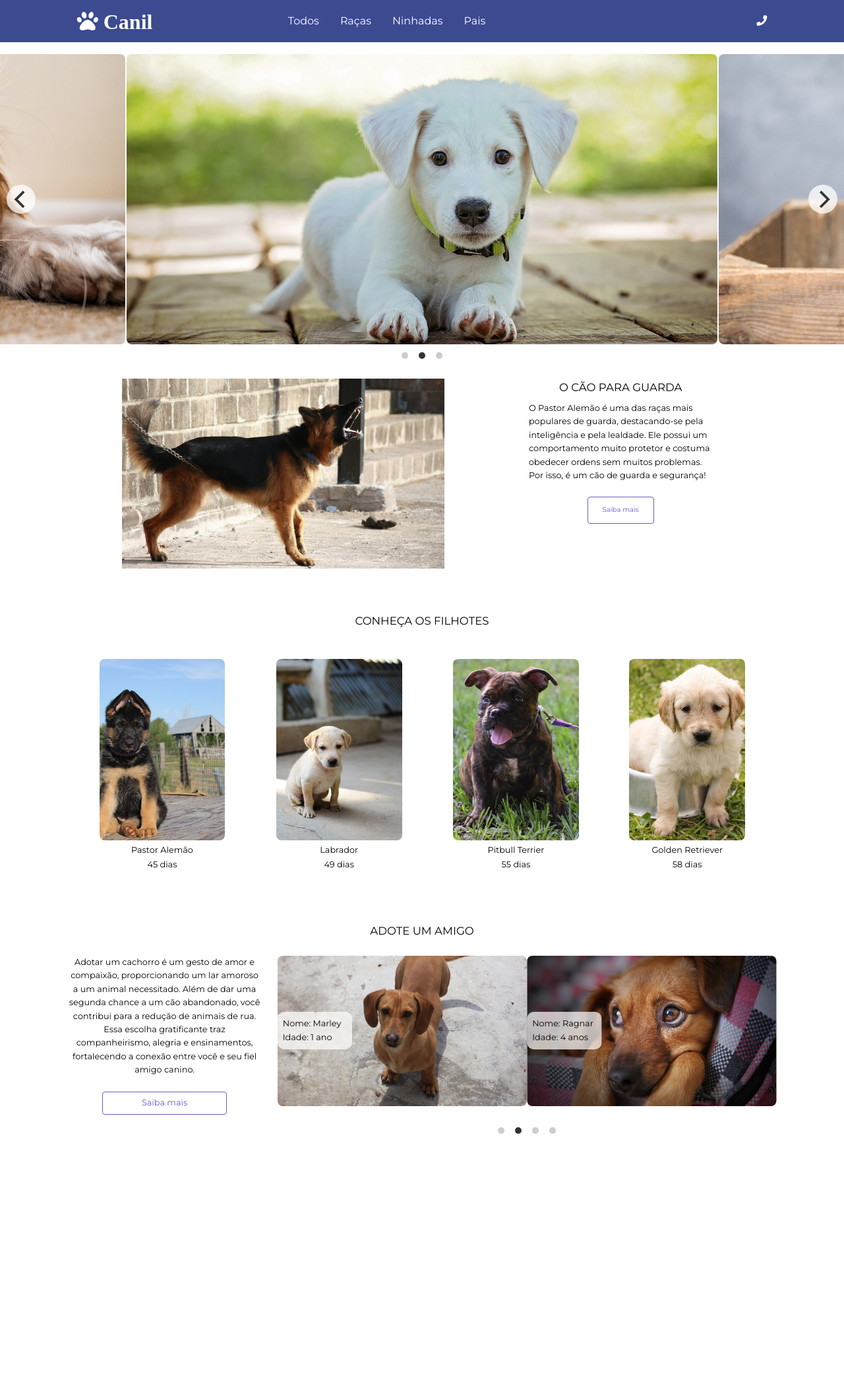
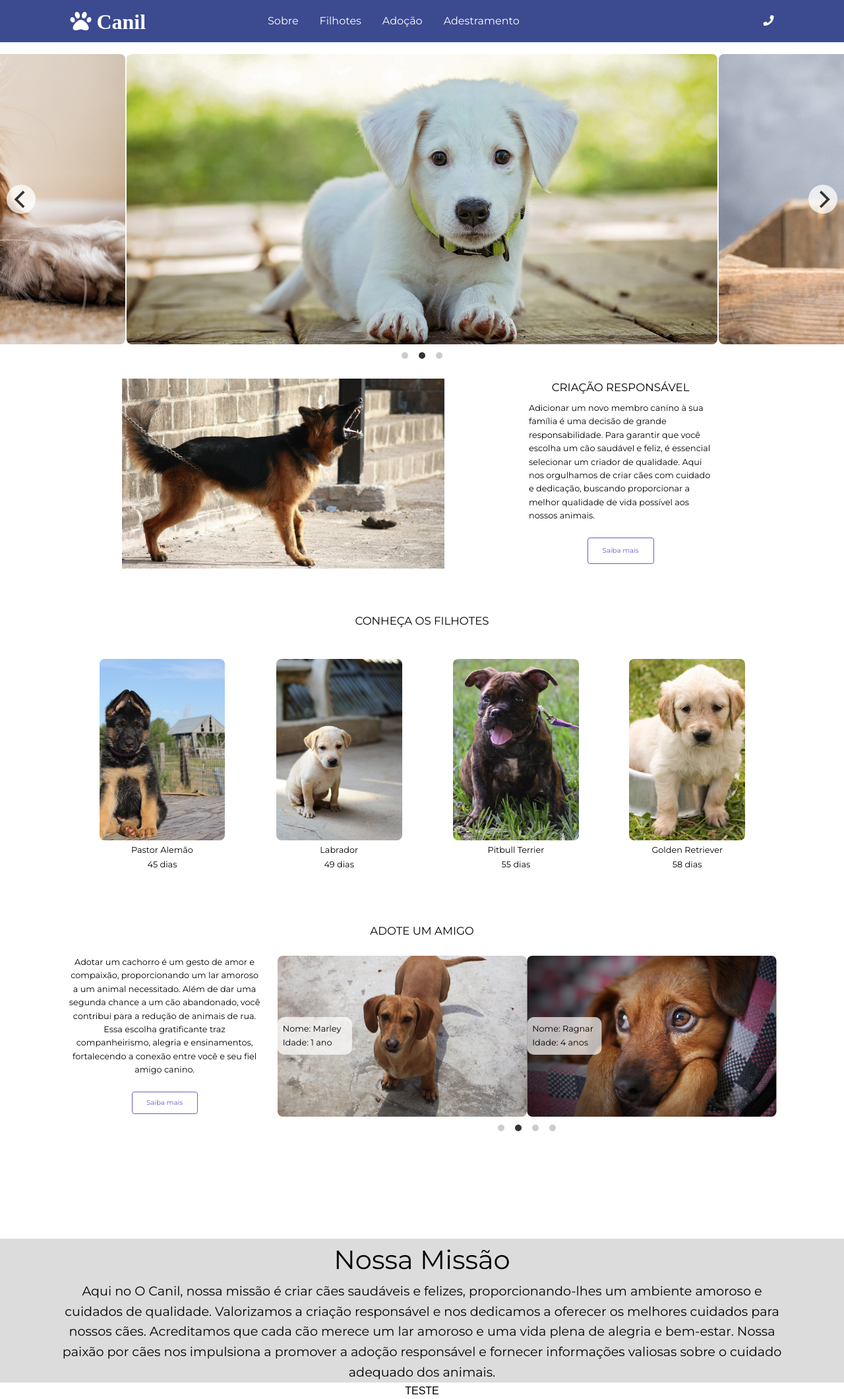
Before and after one commit to ArthurSantos19/shop-front, a plain HTML site: page index.html in a window 1280 px wide. Shown: the whole page at 66% size. Before the commit the page ends 1798 px from the top, so only its background shows below. Drawn offline with nearby package versions, Linux system fonts and the light colour scheme.

Commit message:
Começando section missão e footer.

```diff
--- a/index.html
+++ b/index.html
@@ -17,18 +17,18 @@
     <header class="header">
         <div class="logo-container"><i class="fas fa-paw"> Canil</i></div>
         <nav class="menu-container">
-            <a>Todos</a>
-            <a>Raças</a>
-            <a>Ninhadas</a>
-            <a>Pais</a>
+            <a>Sobre</a>
+            <a>Filhotes</a>
+            <a>Adoção</a>
+            <a>Adestramento</a>
         </nav>
         <div><i class="fas fa-bars"></i></div>
         <div class="menu-mobile-container">
 
             <div class="menu-mobile">
-                <a>Todos</a>
-                <a>Raças</a>
-                <a>Ninhadas</a>
+                <a>Sobre</a>
+                <a>Filhotes</a>
+                <a>Adoção</a>
                 <a>Pais</a>
                 <button class="buttoncontato">Entre em contato</button>
             </div>
@@ -48,9 +48,9 @@
     <section class="info-container">
         <div class="image-info" style="background-image: url(assets/pastor.jpg);"></div>
         <div class="more-info">
-            <h2>O CÃO PARA GUARDA</h2>
+            <h2>CRIAÇÃO RESPONSÁVEL</h2>
             <div class="text-div">
-                <p>O Pastor Alemão é uma das raças mais populares de guarda, destacando-se pela inteligência e pela lealdade. Ele possui um comportamento muito protetor e costuma obedecer ordens sem muitos problemas. Por isso, é um cão de guarda e segurança!</p>
+                <p>Adicionar um novo membro canino à sua família é uma decisão de grande responsabilidade. Para garantir que você escolha um cão saudável e feliz, é essencial selecionar um criador de qualidade. Aqui nos orgulhamos de criar cães com cuidado e dedicação, buscando proporcionar a melhor qualidade de vida possível aos nossos animais.</p>
             </div>
 
             <button class="button-contain">Saiba mais</button>
@@ -102,10 +102,19 @@
             </div>
         </div>
    </section>
+   <section class="about-container">
+        <div class="about-content">
+            <h2>Nossa Missão</h2>
+            <p>Aqui no O Canil, nossa missão é criar cães saudáveis e felizes, proporcionando-lhes um ambiente amoroso e cuidados de qualidade. Valorizamos a criação responsável e nos dedicamos a oferecer os melhores cuidados para nossos cães. Acreditamos que cada cão merece um lar amoroso e uma vida plena de alegria e bem-estar. Nossa paixão por cães nos impulsiona a promover a adoção responsável e fornecer informações valiosas sobre o cuidado adequado dos animais.</p>
+        </div>
+   </section>
 
     <!-- <footer>Footer</footer> -->
     <script src="https://unpkg.com/flickity@2/dist/flickity.pkgd.min.js"></script>
     <script src="app.js"></script>
 
 </body>
+<section>
+    TESTE
+</section>
 </html>
--- a/styles.css
+++ b/styles.css
@@ -93,6 +93,7 @@ p {
     justify-content: center;
     align-items: center;
     font-size: 2em;
+    cursor: pointer;
 }
 
 .menu-container {
@@ -457,14 +458,14 @@ p {
     display: flex;
     justify-content: center;
     align-items: center;
-    width: 64%;
+    width: 34%;
     height: 14%;
     padding: 10px;
     background-color: white;
     color: var(--cor-button);
     border: solid 1px var(--cor-button);
     border-radius: 4px;
-    font-size: 1vw;
+    font-size: 0.8vw;
     cursor: pointer;
     transition: background-color 0.3s ease;
     margin-top: 22px;
@@ -686,3 +687,78 @@ p {
         font-size: 3.3vw;
     }
 }
+
+.about-container {
+    display: flex;
+    justify-content: center;
+    align-items: center;
+    background-color: var(--cor-grayfundo);
+    font-family: 'Montserrat', sans-serif;
+    margin-top: 5rem;
+    max-height: 40vh;
+}
+
+.about-content {
+    max-width: 86%;
+    text-align: center;
+    max-height: 40vh;
+}
+
+.about-content h2 {
+    font-size: 2.5rem;
+}
+
+.about-content p {
+    font-size: 1.2rem;
+    line-height: 1.6;
+}
+
+@media screen and (max-width: 1200px) {
+    .about-container {
+        flex-direction: column;
+        gap: var(--espacamento);
+    }
+
+    .about-content {
+        width: 100%;
+    }
+
+    .about-content h2 {
+        font-size: 2rem;
+    }
+
+    .about-content p {
+        font-size: 1rem;
+    }
+}
+
+@media screen and (max-width: 1190px) {
+    .about-container {
+        margin-top: 6rem;
+        flex-direction: column;
+    }
+}
+
+@media screen and (max-width: 768px) {
+    .about-content h2 {
+        font-size: 1.8rem;
+    }
+
+    .about-content p {
+        font-size: 1rem;
+    }
+
+    .about-container {
+        margin-top: 0;
+    }
+}
+
+@media screen and (max-width: 500px) {
+    .about-content h2 {
+        font-size: 1.6rem;
+    }
+
+    .about-content p {
+        font-size: 0.9rem;
+    }
+}
```
